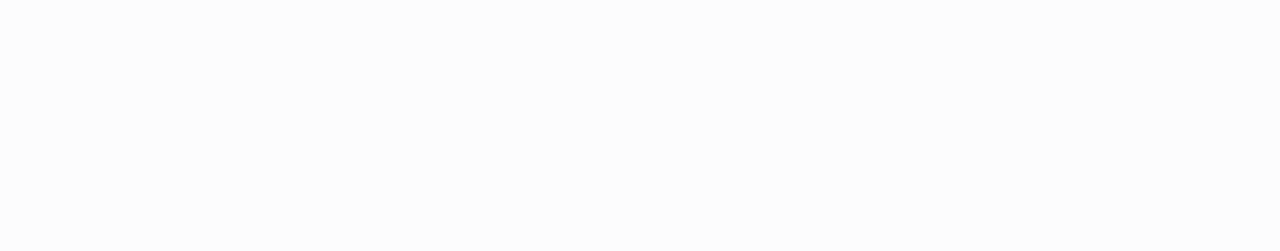
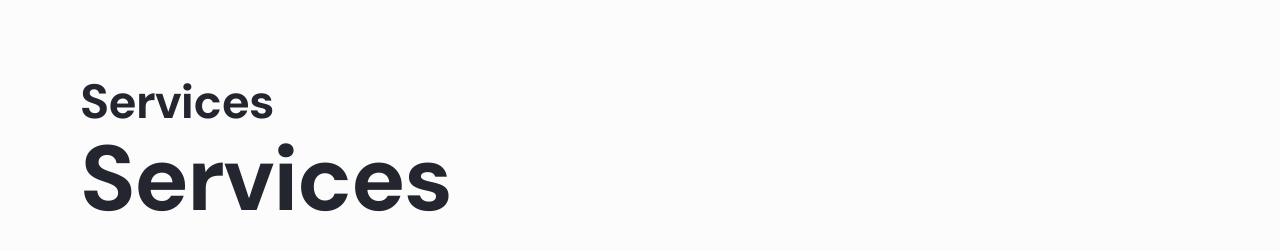
Before and after one commit to diaaanek/ddesigned, a Next.js app: page / in a window 1280 px wide. Shown: the part 1019-1270 px from the top of the page. Before the commit the page ends 961 px from the top, so only its background shows below. Built offline with nearby package versions, Linux system fonts and the light colour scheme.

Commit message:
New section

```diff
--- a/components/Header/header.module.css
+++ b/components/Header/header.module.css
@@ -49,6 +49,15 @@
 }
 
 @media (max-width: 768px) {
+  .section {
+    position: fixed;
+    z-index: 99;
+    top: 0;
+    left: 0;
+    right: 0;
+    transition: all 0.4s cubic-bezier(0.175, 0.885, 0.32, 1.275);
+  }
+
   .link {
     display: none;
   }
@@ -59,15 +68,6 @@
 
   .active_logo {
     color: var(--n2);
-  }
-
-  .section {
-    position: fixed;
-    z-index: 99;
-    top: 0;
-    left: 0;
-    right: 0;
-    transition: all 0.4s cubic-bezier(0.175, 0.885, 0.32, 1.275);
   }
 
   .links {
@@ -106,10 +106,6 @@
     top: 32px;
     right: 32px;
   }
-
-  .responsive_button {
-    display: block;
-  }
 }
 
 @keyframes fadeUp {
--- a/pages/index.js
+++ b/pages/index.js
@@ -1,11 +1,12 @@
 import React from "react";
 import Layout from "../components/Layout";
-import { Hero } from "../screens/Home";
+import { Hero, Services } from "../screens/Home";
 
 export default function Home() {
   return (
     <Layout>
       <Hero />
+      <Services />
     </Layout>
   );
 }
--- /dev/null
+++ b/screens/Home/Services/Services.js
@@ -0,0 +1,17 @@
+import styles from "./services.module.css";
+import cn from "classnames";
+
+const Services = () => {
+  return (
+    <div className={cn("section")}>
+      <div className={cn("container", styles.container)}>
+        <div>
+          <h2 className={cn("h2", styles.title)}>Services</h2>
+          <h1 className={cn("hero", styles.text)}>Services</h1>
+        </div>
+      </div>
+    </div>
+  );
+};
+
+export default Services;
--- /dev/null
+++ b/screens/Home/Services/index.js
@@ -0,0 +1 @@
+export { default } from "./Services";
--- a/screens/Home/index.js
+++ b/screens/Home/index.js
@@ -1 +1,2 @@
 export { default as Hero } from "./Hero";
+export { default as Services } from "./Services";
```
Also changed, not shown: screens/Home/Services/services.module.css (added).
